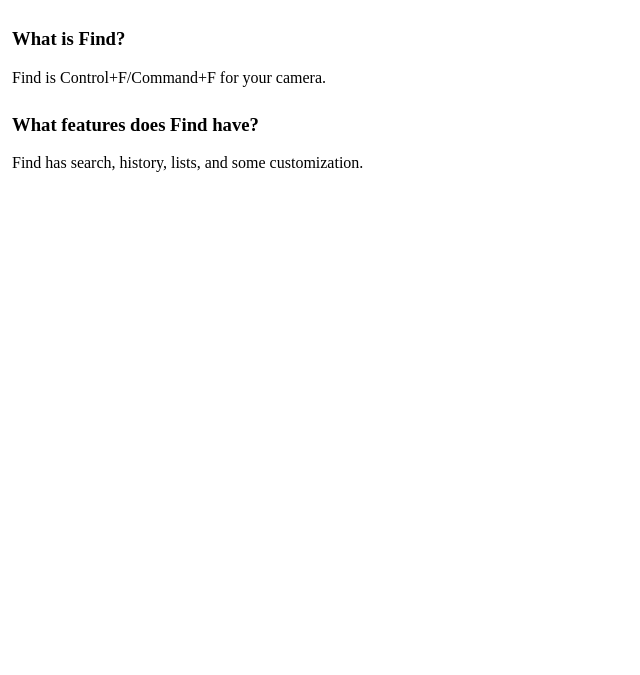
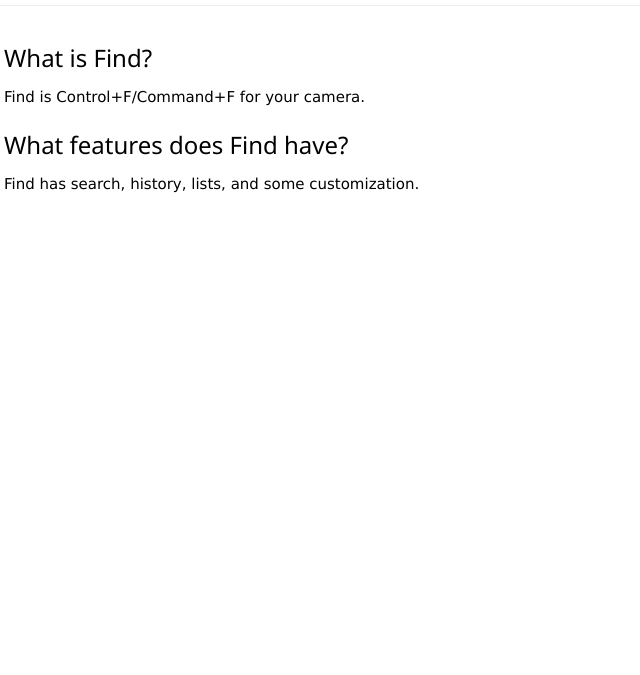
Before and after one commit to aheze/Find-Website-Old, a plain HTML site: page index.html in a window 1280 px wide. Shown: the part 125-800 px from the top of the page, without its empty margins (0-640 px from the left). Drawn offline with Linux system fonts and the light colour scheme; files that its build step writes are made by us from their sources.

Commit message:
Add W3.CSS

```diff
--- a/index.html
+++ b/index.html
@@ -6,10 +6,11 @@
     <meta charset="utf-8">
     <meta name="viewport" content="width=device-width, initial-scale=1.0">
 
-    <link rel="stylesheet" href="/findwebsite.css">
+    <link rel="stylesheet" href="/css/findwebsite.css">
+    <link rel="stylesheet" href="/css/w3.css">
   </head>
 
-  <body>
+  <body class="find_container12">
     <h1>Find</h1>
     <h3>Control+F for your camera</h3>
 
```
